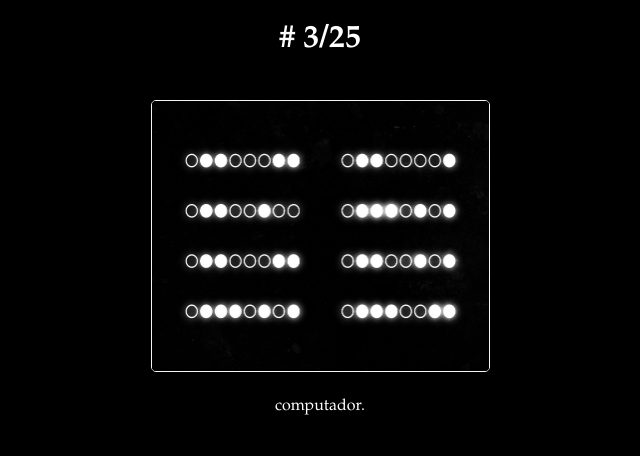
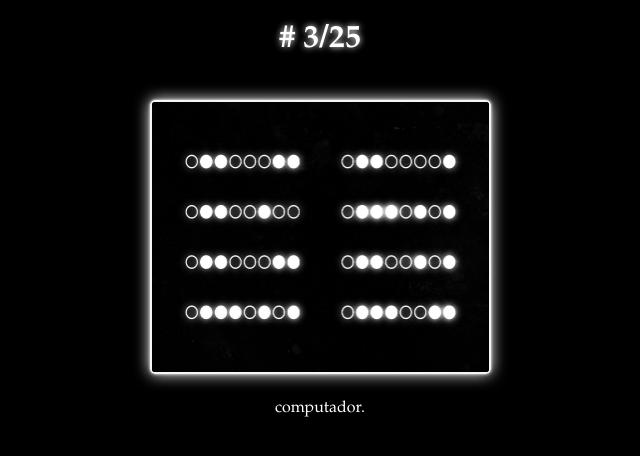
Before and after one commit to Anedonia0/arderes, a plain HTML site: page index.html in a window 1280 px wide. Shown: the whole page, without its empty margins (320-960 px from the left). Drawn offline with Linux system fonts and the light colour scheme.

Commit message:
Update index.html

```diff
--- a/index.html
+++ b/index.html
@@ -20,11 +20,15 @@
       font-family: Garamond;
       font-size: 16px;
       cursor: pointer;
-      }
-        img {
-  border: 1px solid whitesmoke;
+    }
+    img {
+  border: 2px solid whitesmoke;
   border-radius: 5px;
+  box-shadow: 0 0 3px white,
+              0 0 15px white;
     }
+    h1 {
+  text-shadow: 0 0 6px white;
     }
   </style>
 </head>
```
